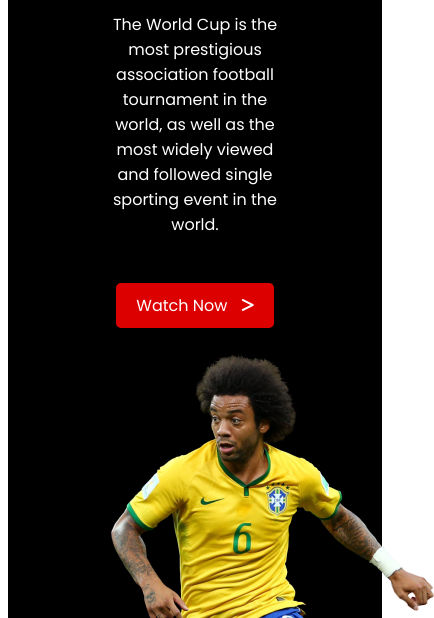
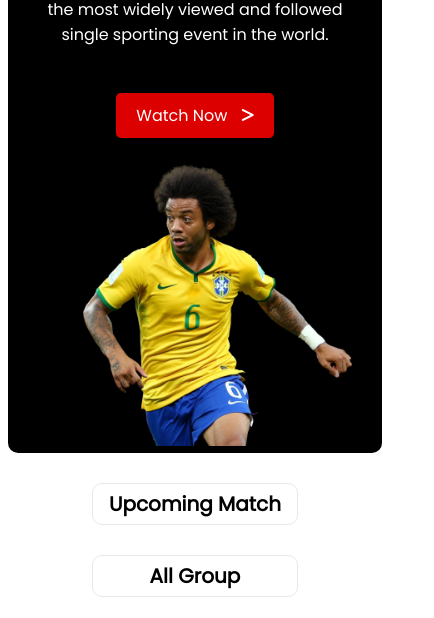
Before and after one commit to bakirmoral01/Assignment-2--World--Cup, a plain HTML site: page index.html in a window 390 px wide. Shown: the part 226-844 px from the top of the page, 434 px wide, since content can reach past the window. Drawn offline with Linux system fonts and the light colour scheme.

Commit message:
added break

```diff
--- a/styles/media.css
+++ b/styles/media.css
@@ -1,4 +1,4 @@
-@media (max-width: 576px) {
+@media only screen and (min-width: 300px) and (max-width: 577px) {
 
     /* banner style start  */
     .banner-bg {
@@ -10,7 +10,7 @@
 
     .banner-text {
         color: white;
-        width: 50%;
+        width: 80%;
         text-align: center;
         padding-left: 0;
         margin-bottom: 25px;
@@ -18,7 +18,12 @@
 
 
     .banner-img {
-        width: 50%;
+        width: 80%;
+        margin-left: 15%;
+    }
+
+    .banner-img img {
+        width: 90%;
     }
 
     /* banner style end */
@@ -46,7 +51,7 @@
     }
 
     .buttons button {
-        width: 35%;
+        width: 55%;
         padding: 5px;
         border-radius: 10px;
         border: 1px solid rgb(232, 232, 232);
@@ -92,7 +97,7 @@
     /* footer style start  */
 
     .footer-text {
-        width: 95%;
+        width: 85%;
         margin: 0px 5%;
     }
 
@@ -102,11 +107,16 @@
         margin-top: 50px;
     }
 
+    .footer-navbar {
+        padding: 10px 50px;
+    }
+
     nav ul {
         display: flex;
         flex-direction: column;
         gap: 5%;
         align-items: center;
+        padding-left: 0px;
     }
 
     nav ul li {
```
